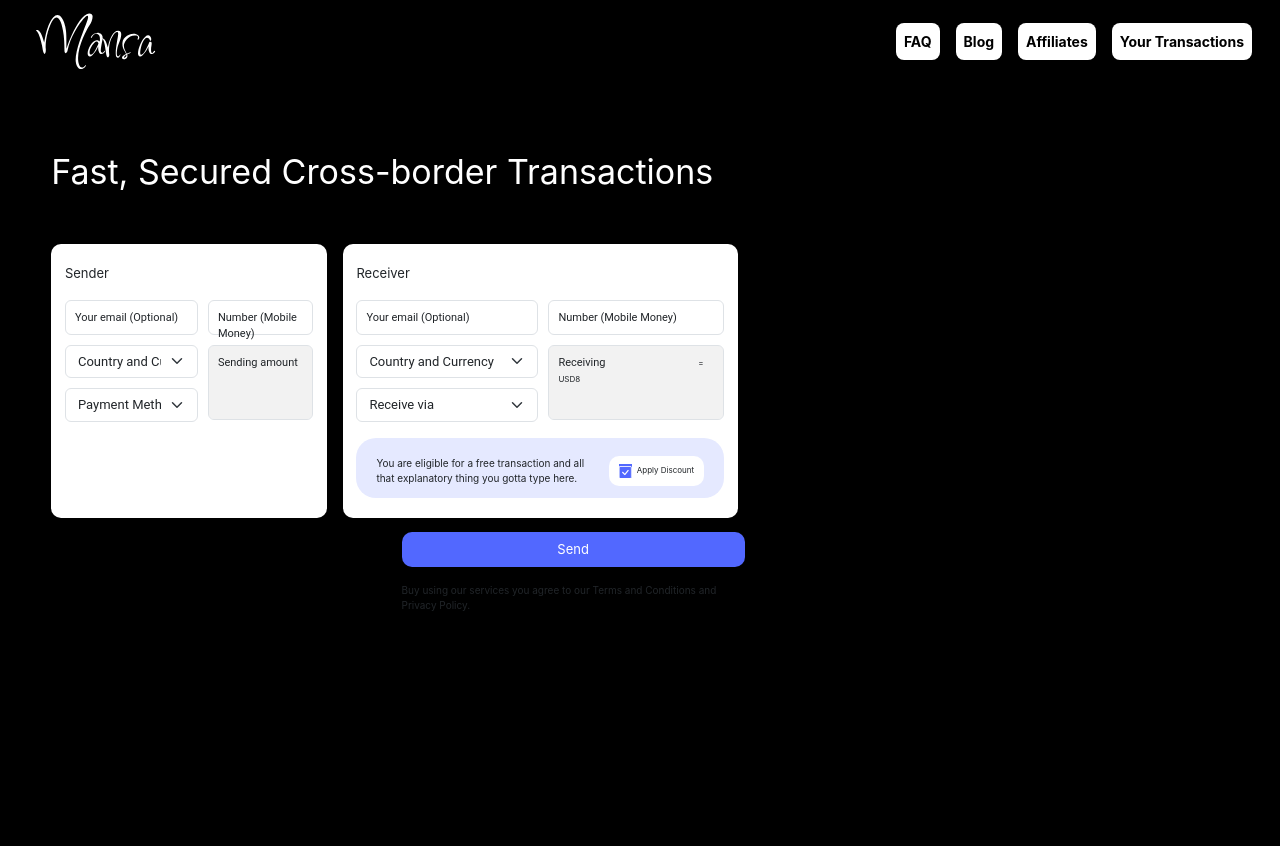
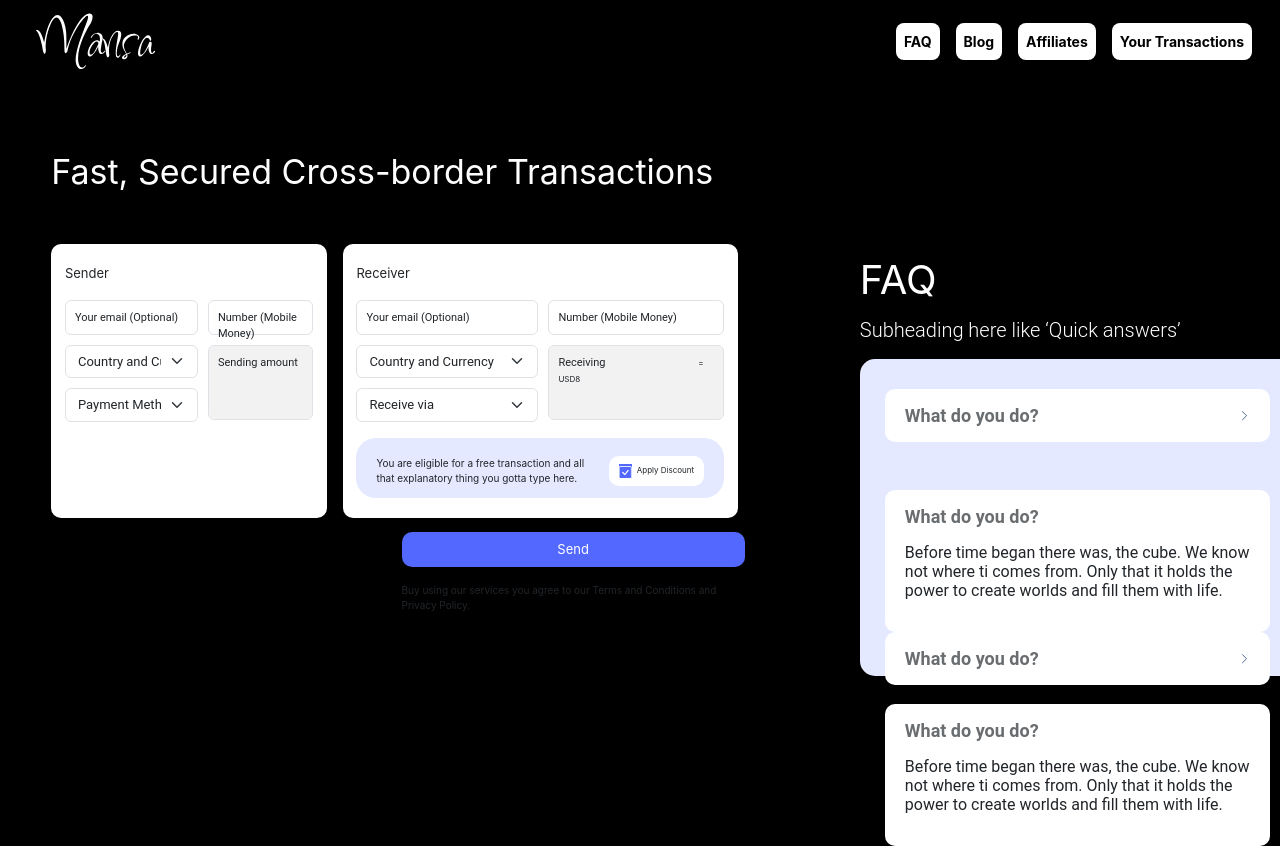
Before and after one commit to Morelle-Olivia/Mansa, an Angular app: page /faq in a window 1280 px wide. Before the commit this address led to /. Before the commit the page ends 800 px from the top, so only its background shows below. Built offline with nearby package versions, Linux system fonts and the light colour scheme.

Commit message:
Added faq page.

```diff
--- a/src/app/app-routing.module.ts
+++ b/src/app/app-routing.module.ts
@@ -3,6 +3,7 @@ import { RouterModule, Routes } from '@angular/router';
 import {TransactionsComponent} from "./pages/transactions/transactions.component";
 import {ViewAllTransactionsComponent} from "./pages/view-all-transactions/view-all-transactions.component";
 import {BlogComponent} from "./pages/blog/blog.component";
+import {FaqPageComponent} from "./pages/faq-page/faq-page.component";
 
 const routes: Routes = [
   {
@@ -17,6 +18,10 @@ const routes: Routes = [
   {
     path: 'blog',
     component: BlogComponent
+  },
+  {
+    path: 'faq',
+    component: FaqPageComponent
   }
 ];
 
--- a/src/app/app.module.ts
+++ b/src/app/app.module.ts
@@ -8,6 +8,7 @@ import { LandingPageComponent } from './pages/landing-page/landing-page.componen
 import { TransactionsComponent } from './pages/transactions/transactions.component';
 import { ViewAllTransactionsComponent } from './pages/view-all-transactions/view-all-transactions.component';
 import { BlogComponent } from './pages/blog/blog.component';
+import { FaqPageComponent } from './pages/faq-page/faq-page.component';
 
 @NgModule({
   declarations: [
@@ -17,6 +18,7 @@ import { BlogComponent } from './pages/blog/blog.component';
     TransactionsComponent,
     ViewAllTransactionsComponent,
     BlogComponent,
+    FaqPageComponent,
   ],
   imports: [
     BrowserModule,
--- a/src/app/components/navbar/navbar.component.html
+++ b/src/app/components/navbar/navbar.component.html
@@ -21,7 +21,7 @@
     <div class="collapse navbar-collapse " id="navbarSupportedContent">
             <ul class="navbar-nav text-white ms-auto mb-2 mb-lg-0">
               <li class="nav-item me-3">
-                <a class="nav-link" aria-current="page" href="#"><b>FAQ</b></a>
+                <a class="nav-link" aria-current="page" [routerLink]="'faq'"><b>FAQ</b></a>
               </li>
               <li class="nav-item me-3">
                 <a class="nav-link" [routerLink]="'blog'"><b>Blog</b></a>
--- /dev/null
+++ b/src/app/pages/faq-page/faq-page.component.css
@@ -0,0 +1,65 @@
+.page_header {
+  font-family: Inter;
+  font-size: 40px;
+  font-weight: 400;
+  line-height: 72px;
+  letter-spacing: 0em;
+  text-align: left;
+  color: #FFFFFF;
+}
+.sub_header {
+  font-family: Roboto;
+  font-size: 20px;
+  font-weight: 300;
+  line-height: 26px;
+  margin-top: -4%;
+  text-align: left;
+  color: #FFFFFF;
+}
+.faq_card {
+  position: absolute;
+  width: 435px;
+  height: 317px;
+  padding: 30px 25px 30px 25px;
+  border-radius: 15px;
+  gap: 15px;
+  background-color: #E5E9FF;
+}
+.accord_style {
+  --bs-accordion-border-color: none;
+  --bs-accordion-border-radius: 10px;
+  --bs-accordion-inner-border-radius: 10px;
+  --bs-accordion-btn-bg: none;
+  --bs-accordion-btn-focus-box-shadow: none;
+  --bs-accordion-btn-icon-width: 0.70rem;
+  --bs-accordion-active-bg: none;
+  --bs-accordion-btn-icon-transform: rotate(-90deg);
+}
+.accordion-item:first-of-type {
+  border-radius: var(--bs-accordion-border-radius);
+}
+.faq_container {
+  position: relative;
+  margin-bottom: 5%;
+}
+.text_header {
+  font-family: Roboto;
+  font-size: 18px;
+  font-weight: 600;
+  line-height: 21px;
+  letter-spacing: 0em;
+  text-align: left;
+  color: #6A6D70;
+}
+.faq_content {
+  border-radius: 10px;
+  background-color: #FFFFFF;
+}
+.text_body {
+  font-family: Roboto;
+  font-size: 16px;
+  font-weight: 400;
+  line-height: 19px;
+  letter-spacing: 0em;
+  text-align: left;
+}
--- /dev/null
+++ b/src/app/pages/faq-page/faq-page.component.html
@@ -0,0 +1,40 @@
+<section>
+  <div>
+    <p class="page_header">FAQ</p>
+    <p class="sub_header">Subheading here like ‘Quick answers’</p>
+    <div class="faq_card">
+      <div class="accordion accord_style" id="accordionExample">
+        <div class="accordion-item faq_container">
+          <h2 class="accordion-header" id="headingOne">
+            <button class="accordion-button text_header" type="button" data-bs-toggle="collapse" data-bs-target="#collapseOne"  aria-controls="collapseOne">
+              What do you do?
+            </button>
+          </h2>
+
+        </div>
+        <div id="collapseOne" class="accordion-collapse collapse show mt-5 faq_content" aria-labelledby="headingOne" data-bs-parent="#accordionExample">
+          <div class="accordion-body">
+            <p class="text_header">What do you do?</p>
+            <p class="text_body">Before time began there was, the cube. We know not where ti comes from. Only that it holds the power to create worlds and fill them with life.</p>
+          </div>
+        </div>
+      </div>
+      <div class="accordion accord_style" id="accordionExample2">
+        <div class="accordion-item faq_container">
+          <h2 class="accordion-header" id="headingTwo">
+            <button class="accordion-button text_header" type="button" data-bs-toggle="collapse" data-bs-target="#collapseTwo" aria-expanded="true" aria-controls="collapseTwo">
+              What do you do?
+            </button>
+          </h2>
+
+        </div>
+        <div id="collapseTwo" class="accordion-collapse collapse show faq_content" aria-labelledby="headingOne" data-bs-parent="#accordionExample">
+          <div class="accordion-body">
+            <p class="text_header">What do you do?</p>
+            <p class="text_body">Before time began there was, the cube. We know not where ti comes from. Only that it holds the power to create worlds and fill them with life.</p>
+          </div>
+        </div>
+      </div>
+    </div>
+  </div>
+</section>
--- /dev/null
+++ b/src/app/pages/faq-page/faq-page.component.ts
@@ -0,0 +1,15 @@
+import { Component, OnInit } from '@angular/core';
+
+@Component({
+  selector: 'app-faq-page',
+  templateUrl: './faq-page.component.html',
+  styleUrls: ['./faq-page.component.css']
+})
+export class FaqPageComponent implements OnInit {
+
+  constructor() { }
+
+  ngOnInit(): void {
+  }
+
+}
```
Also changed, not shown: src/app/pages/blog/blog.component.css (+0 -19 lines), 1 other file (tests, documents, lock files or other folders).
